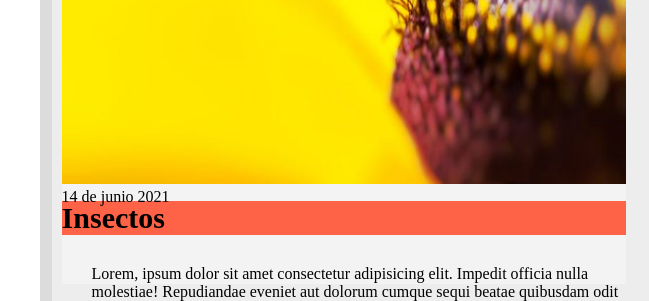
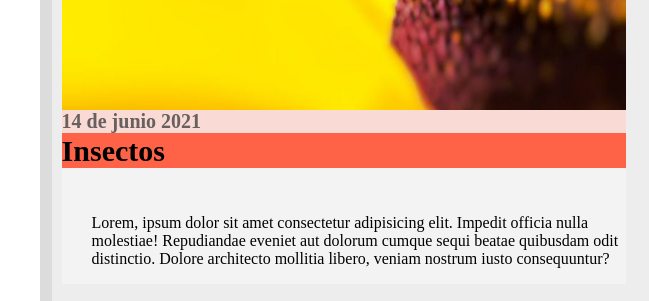
Before and after one commit to HenryArtR/flex-box, a plain HTML site: page index.html in a window 1280 px wide. Shown: the part 644-945 px from the top of the page, 0-649 px from the left. Drawn offline with Linux system fonts and the light colour scheme; grey boxes are pictures that could not be loaded.

Commit message:
texto de articulos

```diff
--- a/index.html
+++ b/index.html
@@ -36,8 +36,8 @@
         <section class="child-3">
             <div>
                 <img src="img/abeja.jpg" alt="">
-                <span>14 de junio 2021</span>
-                <h3>Insectos</h3>
+
+                <h3><span>14 de junio 2021</span>Insectos</h3>
                 <p>Lorem, ipsum dolor sit amet consectetur adipisicing elit. Impedit officia nulla molestiae! Repudiandae
                     eveniet aut dolorum cumque sequi beatae quibusdam odit distinctio. Dolore architecto mollitia libero,
                     veniam nostrum iusto consequuntur?
--- a/styles.css
+++ b/styles.css
@@ -129,6 +129,9 @@ a:hover{
 
 }
 .child-3 div{
+    display: flex;
+    flex-flow: column;
+    justify-content: space-between;
     background: rgb(248, 248, 248, 0.6);
     height:600px;
     width: 48%;
@@ -140,8 +143,17 @@ a:hover{
     width: 100%;
 
 }
+span{
+    display: flex;
+    background-color: rgba(248, 248, 248, 0.8);
+    color: rgba(66, 65, 65, 0.8);
+    font-size: 20px;
+    margin-bottom: 1px;
+}
 
 .child-3 div h3{
+    display: flex;
+    flex-flow: column;
     background: tomato;
     font-size: 30px;
     margin-top: -5px;
```
